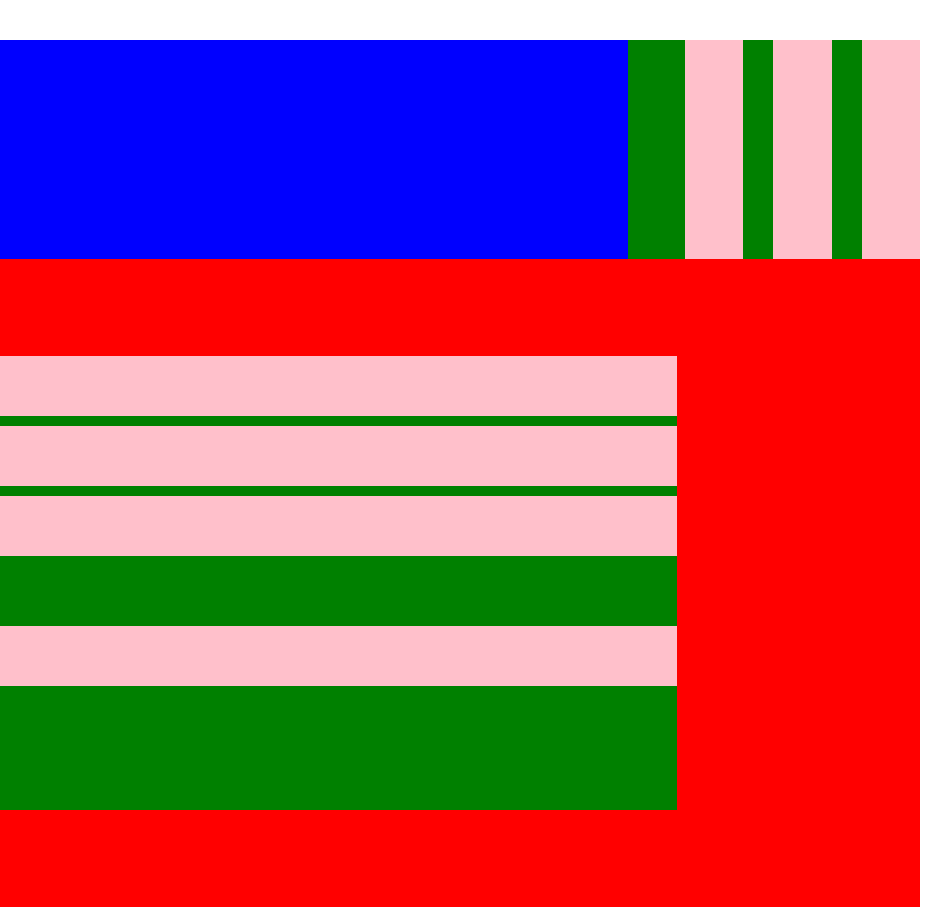
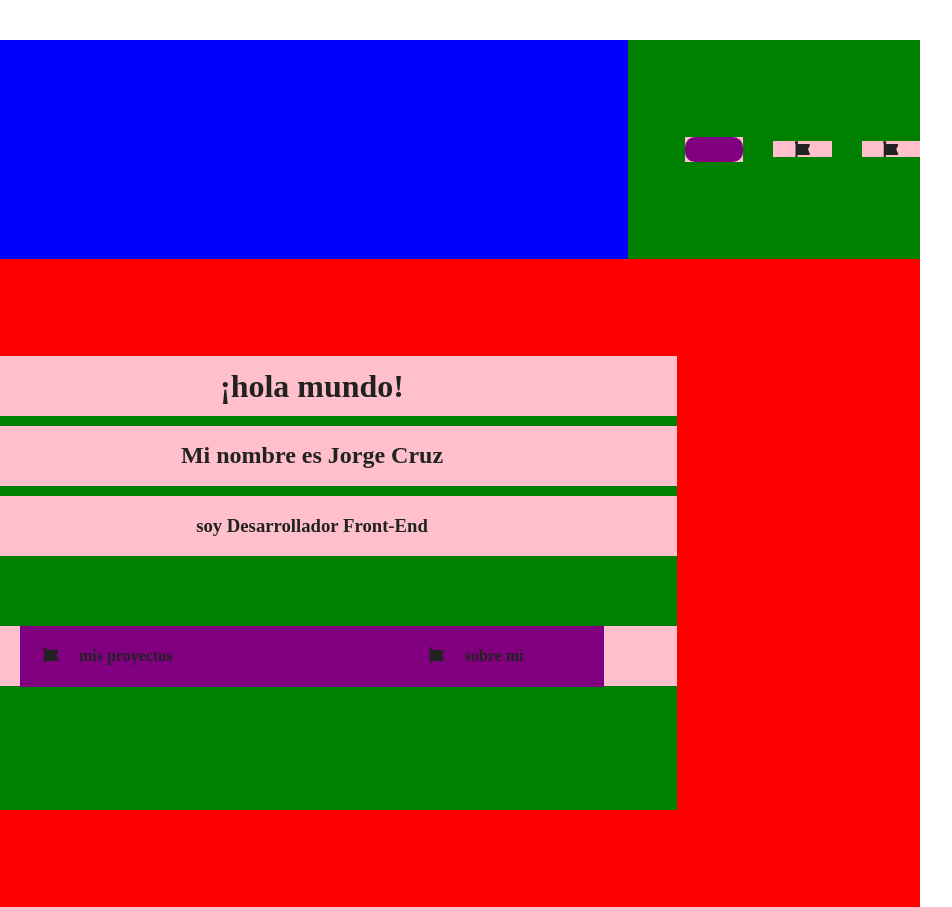
Before and after one commit to JerogZurcBacu/jorgecruztech, a website built with Parcel: page index.html in a window 1280 px wide. Shown: the full height of the page, 328-1280 px from the left. Built offline with nearby package versions, Linux system fonts and the light colour scheme.

Commit message:
28Agosto23
Avance del día lunes 28 de agosto 2023

```diff
--- a/css/main.css
+++ b/css/main.css
@@ -99,6 +99,10 @@ textarea {
 flex-direction: column;
 }
 
+.borde-redondeado {
+  border-radius: 10px;
+}
+
 /* Start Preview */
 
 /* Start Nav */
@@ -143,6 +147,12 @@ flex-direction: column;
   margin-left:30px;
 }
 
+#idioma {
+  width: 60px;
+  height: 25px;
+  background-color: purple;
+}
+
 /* End Nav */
 
 /* Start Contenido */
@@ -171,6 +181,21 @@ flex-direction: column;
 
 #encabezado-cuatro {
   margin-top: 60px;
+}
+
+.cont-padre-botones-home {
+  width: 80%;
+  background-color: purple;
+  display: flex;
+  justify-content: space-between;
+}
+
+.cont-botones-home {
+ width: 30%;
+}
+
+.flecha-boton {
+  margin-right: 20px;
 }
 
 /* End Contenido */
--- a/index.html
+++ b/index.html
@@ -20,6 +20,8 @@
   <link rel="stylesheet" href="css/main.css">
 
   <meta name="theme-color" content="#fafafa">
+
+  <script src="https://kit.fontawesome.com/938f941c06.js" crossorigin="anonymous"></script>
 </head>
 
 <body>
@@ -30,24 +32,33 @@
         <div class="cont-elementos-menu" id="cont-logo">
           <img id="logo" src="https://i.ibb.co/Vmjtkbc/2.png" alt="Logo Jorge Cruz Tech">
         </div>
-        <div class="cont-elementos-menu" id="menu">
-          <div class="cont-iconos-menu">
-            <img src="" alt="">
+        <div class="cont-elementos-menu centrado" id="menu">
+          <div class="cont-iconos-menu centrado">
+            <div class="borde-redondeado" id="idioma"></div>
           </div>
-          <div class="cont-iconos-menu">
-            <img src="" alt="">
+          <div class="cont-iconos-menu centrado">
+            <i class="fa-solid fa-font-awesome" id="icono-modo"></i>
           </div>
-          <div class="cont-iconos-menu">
-            <img src="" alt="">
+          <div class="cont-iconos-menu centrado">
+            <i class="fa-solid fa-font-awesome" id="icono-menu"></i>
           </div>
         </div>
       </div>
       <div class="centrado" id="cont-contenido">
         <div id="contenido">
-          <div class="cont-texto" id="encabezado-uno"><h1></h1></div>
-          <div class="cont-texto" id="encabezado-dos"><h2></h2></div>
-          <div class="cont-texto" id="encabezado-tres"><h3></h3></div>
-          <div class="cont-texto" id="encabezado-cuatro"><h4></h4></div>
+          <div class="cont-texto centrado" id="encabezado-uno"><h1 id="hola-mundo"><span id="negritas">¡hola</span> mundo!</h1></div>
+          <div class="cont-texto centrado" id="encabezado-dos"><h2>Mi nombre es <span id="negritas">Jorge Cruz</span></h2></div>
+          <div class="cont-texto centrado" id="encabezado-tres"><h3>soy <span id="negritas">Desarrollador Front-End</span></h3></div>
+          <div class="cont-texto centrado" id="encabezado-cuatro">
+            <div class="cont-padre-botones-home">
+              <div class="cont-botones-home centrado">
+                <h4><i class="fa-solid fa-font-awesome flecha-boton" id="flecha-rosa"></i>mis proyectos</h4>
+              </div>
+              <div class="cont-botones-home">
+                <h4><i class="fa-solid fa-font-awesome flecha-boton" id="flecha-azul"></i>sobre mi</h4>
+              </div>
+            </div>
+          </div>
         </div>
       </div>
     </div>
```
